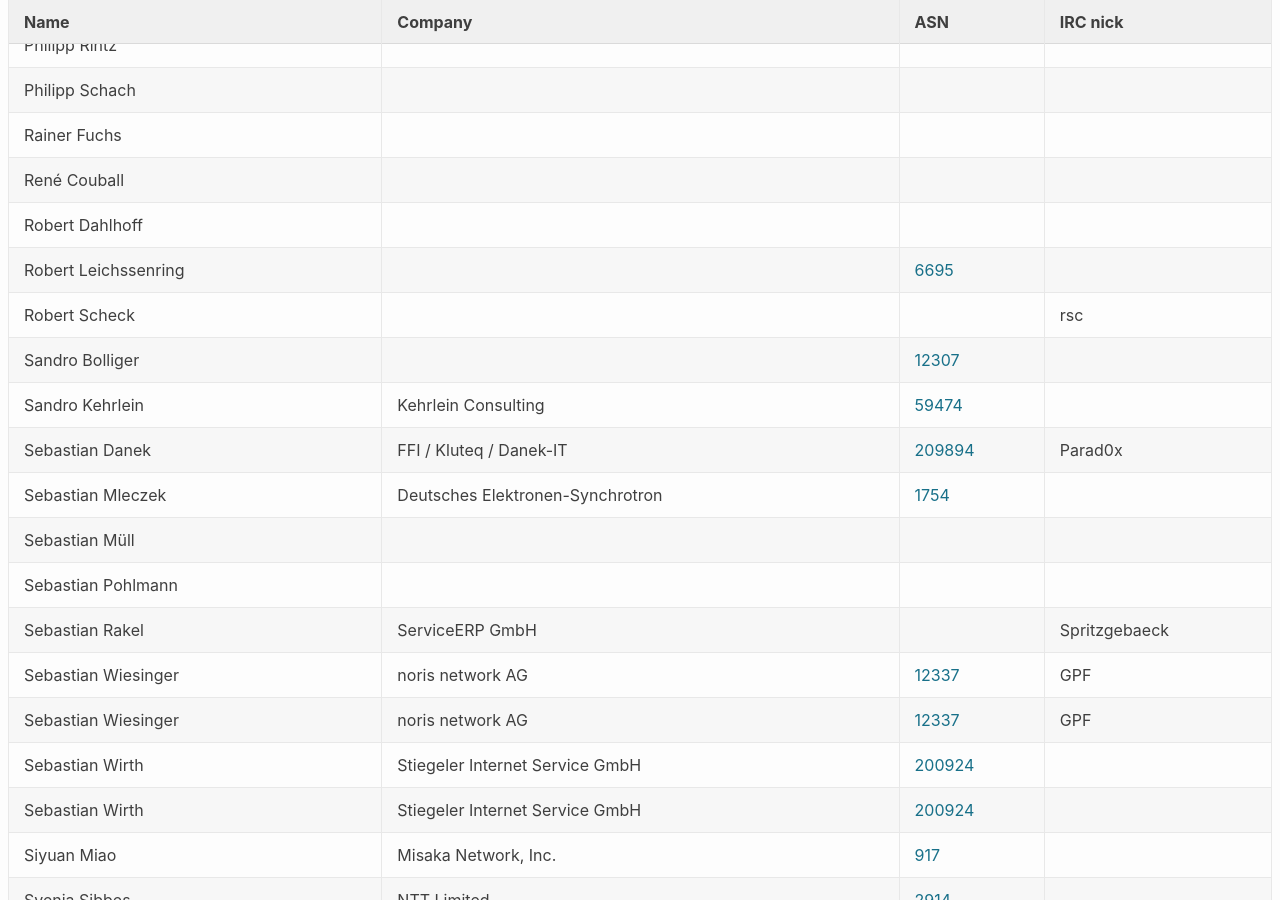
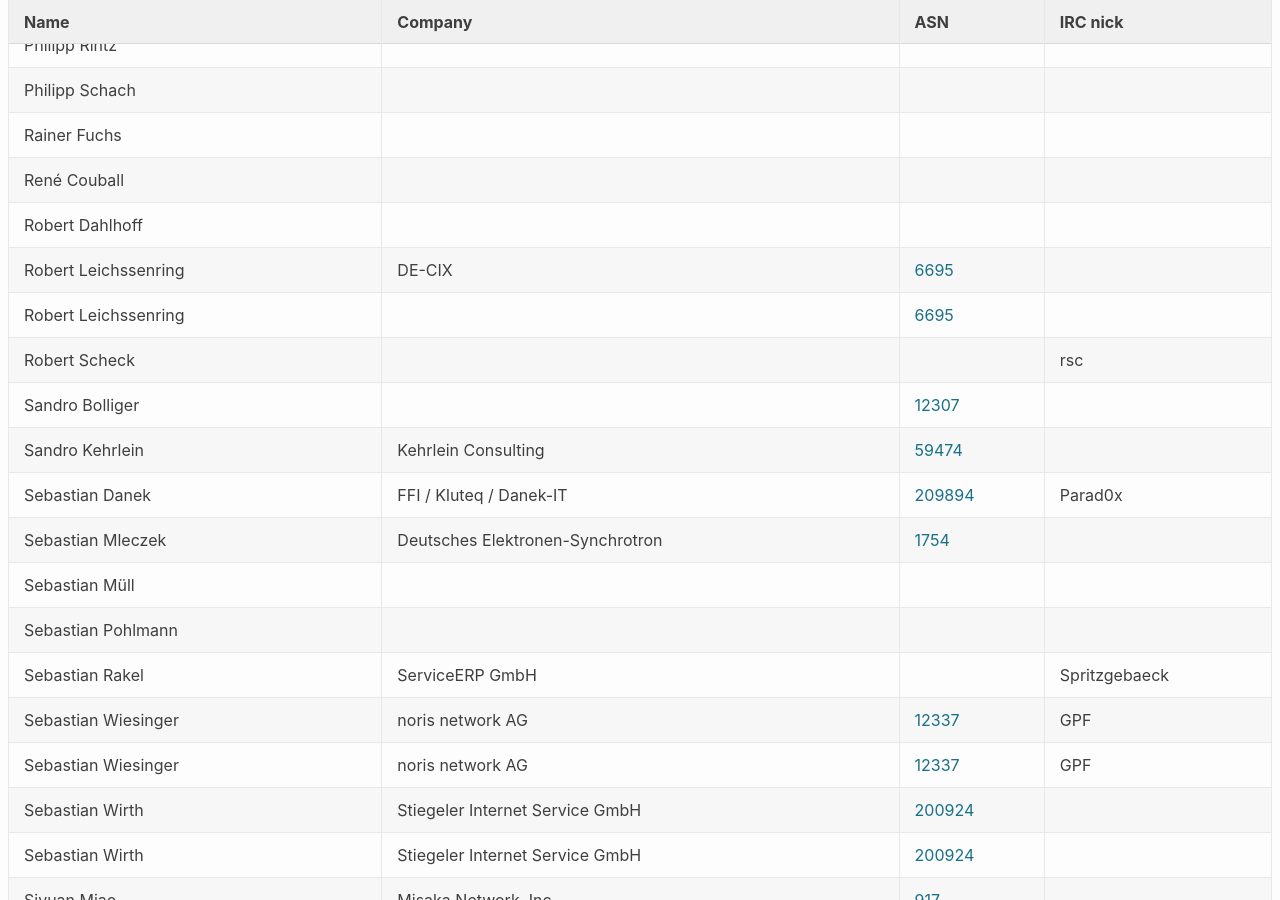
Before and after one commit to denog/pretix-attendeelist, a Jekyll site: the page built from denog14/index.md, in a window 1280 px wide and 900 px high, scrolled down 8664 px. Built offline with Jekyll 4.4.1, drawn with Linux system fonts in a browser that asks for light colours.

Commit message:
Latest data: Tue Oct  4 13:10:55 UTC 2022

```diff
--- a/_data/attendees_denog14_remote.json
+++ b/_data/attendees_denog14_remote.json
@@ -343,6 +343,12 @@
   },
   {
     "name": "Robert Leichssenring",
+    "company": "DE-CIX",
+    "irc": null,
+    "asn": "6695"
+  },
+  {
+    "name": "Robert Leichssenring",
     "company": null,
     "irc": null,
     "asn": "6695"
```
